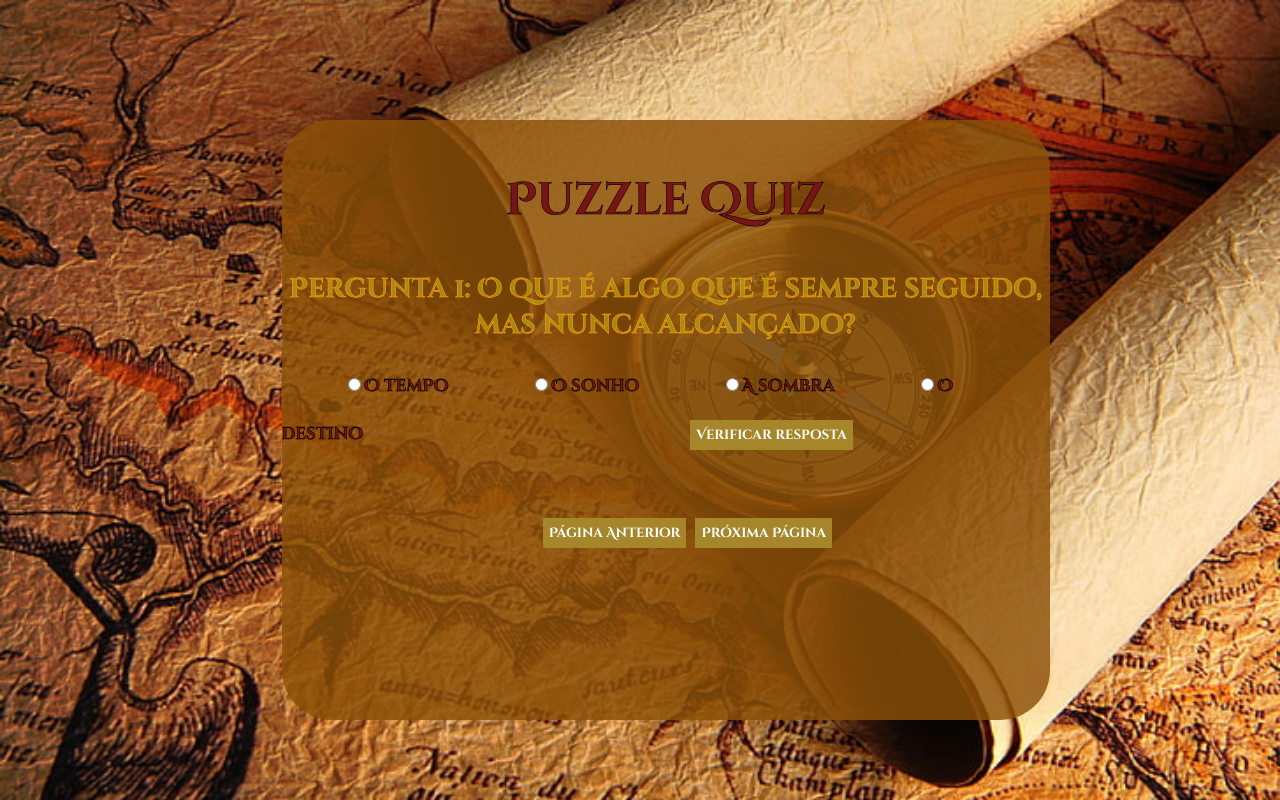
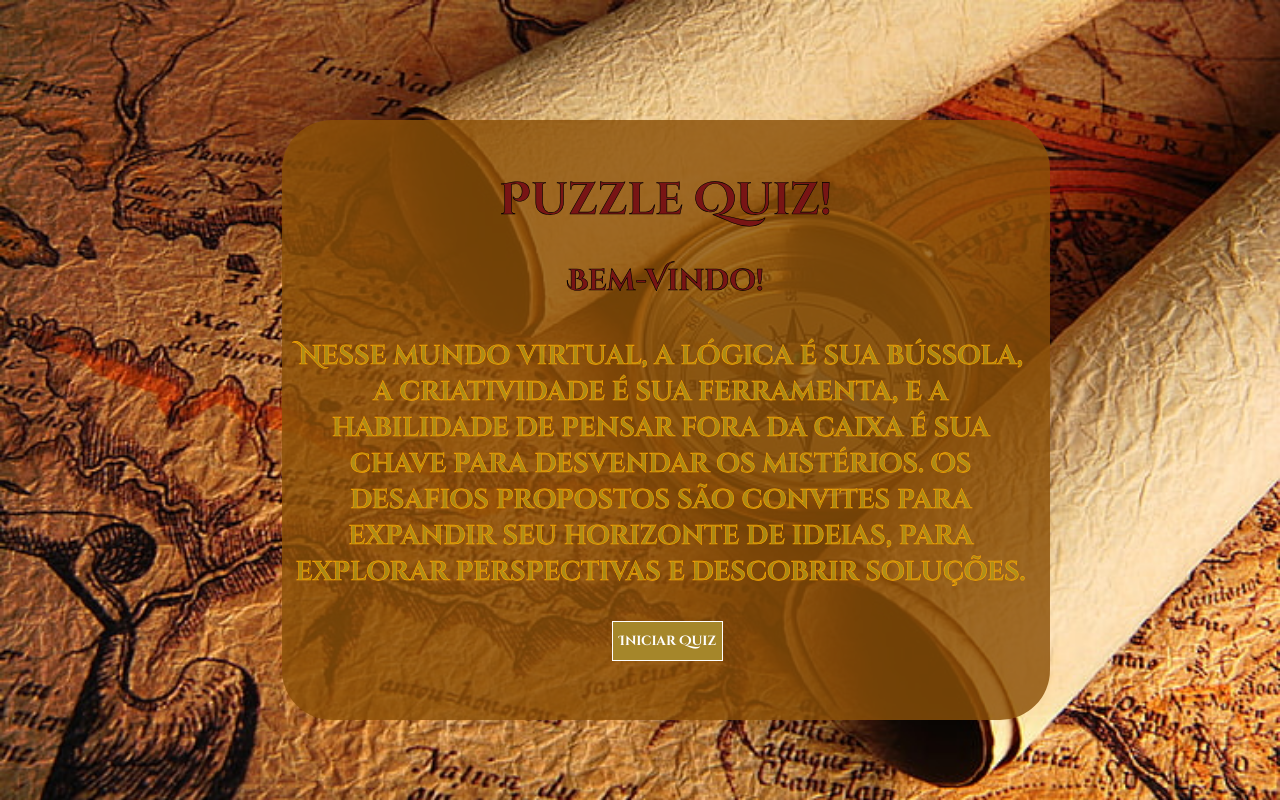
Before and after one commit to projeto-de-algoritmos/D-C_Puzzle-Quiz, a React (Create React App) app in the folder puzzle/: page / in a window 1280 px wide. Built offline with nearby package versions, Linux system fonts and the light colour scheme; a web font is replaced by a local one.

Commit message:
página inicial

```diff
--- a/puzzle/src/dashboard.jsx
+++ b/puzzle/src/dashboard.jsx
@@ -2,9 +2,22 @@ import React, { useState } from 'react';
 import './style/dashboard.css';
 import questionsData from './perguntas.json';
 
+function WelcomePage({ onStartQuiz }) {
+  return (
+    <div className='form'>
+      <h1>Puzzle Quiz!</h1>
+      <h2>Bem-Vindo!</h2>
+      <p className='initial'>
+        Nesse mundo virtual, a lógica é sua bússola, a criatividade é sua ferramenta, e a habilidade de pensar fora da caixa é sua chave para desvendar os mistérios. Os desafios propostos são convites para expandir seu horizonte de ideias, para explorar perspectivas e descobrir soluções.
+      </p>
+      <button className='init' onClick={onStartQuiz}>Iniciar Quiz</button>
+    </div>
+  );
+}
+
 function Dashboard() {
   const [selectedOptions, setSelectedOptions] = useState(Array(10).fill(''));
-  const [currentPage, setCurrentPage] = useState(0);
+  const [currentPage, setCurrentPage] = useState('welcome');
   const [feedback, setFeedback] = useState('');
 
   const options = questionsData.perguntas_respostas.map((question) => question.opcoes);
@@ -61,6 +74,7 @@ function Dashboard() {
     newSelectedOptions[index] = value;
     setSelectedOptions(newSelectedOptions);
   };
+
   const submitAnswer = (index) => {
     const selectedAnswer = selectedOptions[index];
     const correctAnswerKey = questionsData.perguntas_respostas[index].resposta;
@@ -94,6 +108,10 @@ function Dashboard() {
     console.log(resultContInvers, 'teste');
   };
 
+  const startQuiz = () => {
+    setCurrentPage(0);
+  };
+
   const swap = (x, y, vet) => {
     const temp = vet[x];
     vet[x] = vet[y];
@@ -106,8 +124,12 @@ function Dashboard() {
 
   return (
     <div className='container'>
+      {currentPage === 'welcome' ? (
+        <WelcomePage onStartQuiz={startQuiz} />
+      ) : (
+        <div className='container'>
           <div className='form'>
-      <h1>Puzzle Quiz</h1>
+            <h1 className='quiz-title'>Puzzle Quiz</h1>
             <form>
               {questionsData.perguntas_respostas.slice(currentPage, currentPage + 1).map((question, index) => (
                 <div key={index}>
@@ -127,21 +149,22 @@ function Dashboard() {
                   <button className='submit' type="button" onClick={() => submitAnswer(currentPage)}>
                     Verificar resposta
                   </button>
-            <p>{feedback}</p>
+                  <p className='feedback'>{feedback}</p>
                 </div>
               ))}
               <div className='buttons-page'>
-
                 <button className='page-button' type="button" onClick={goToPrevPage}>
                   Página Anterior
                 </button>
-            <button className='page-button'type="button" onClick={goToNextPage}>
+                <button className='page-button' type="button" onClick={goToNextPage}>
                   Próxima Página
                 </button>
               </div>
             </form>
           </div>
         </div>
+      )}
+    </div>
   );
 }
 
--- a/puzzle/src/style/dashboard.css
+++ b/puzzle/src/style/dashboard.css
@@ -36,8 +36,22 @@
   margin-left: 40%;
   margin-top: 3%;
 }
+.init {
+  background-color: rgb(165, 134, 42);
+  margin-right: 9px;
+  border: none;
+  color: white;
+  height: 40px;
+  font-family: 'Cinzel Decorative';
+  margin-left: 43%;
+  border: 1px solid white;
+}
 .buttons-page {
   margin-left: 34%;
+}
+.initial {
+  text-align: center;
+  padding: 10px 20px 0px 10px;
 }
 h1 {
   text-align: center;
@@ -45,6 +59,15 @@ h1 {
   font-family: 'Cinzel Decorative';
   font-weight: bold;
   font-size: 45px;
+  color: rgb(120, 21, 21);
+  -webkit-text-stroke: 0.6px black;
+}
+h2 {
+  text-align: center;
+  /* padding-top: 10px; */
+  font-family: 'Cinzel Decorative';
+  font-weight: bold;
+  font-size: 30px;
   color: rgb(120, 21, 21);
   -webkit-text-stroke: 0.6px black;
 }
```
Lines whose indentation alone changed are shown as unchanged.
